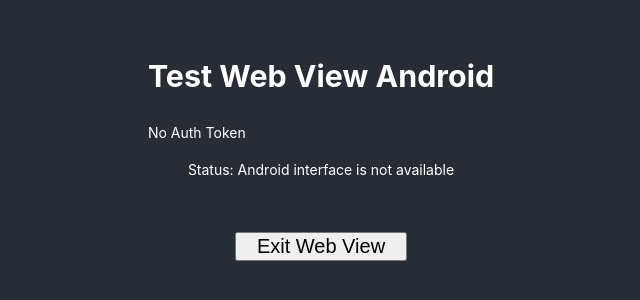
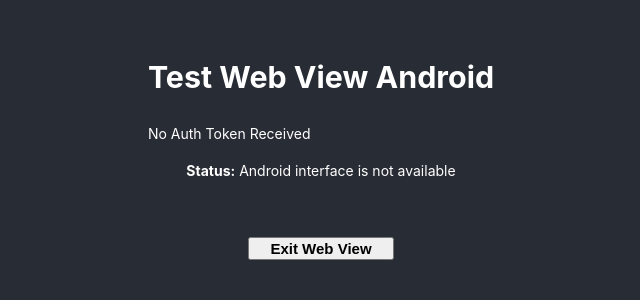
Before and after one commit to abhilasha007/abhsaini-webview-test, a React (Create React App) app: page /android in a window 1280 px wide. Shown: the part 246-546 px from the top of the page, without its empty margins (319-959 px from the left). Built offline with nearby package versions, Linux system fonts and the light colour scheme.

Commit message:
android webview fixes

```diff
--- a/src/WebViewAndroid.js
+++ b/src/WebViewAndroid.js
@@ -1,4 +1,4 @@
-import React, { useState, useEffect } from "react";
+import React, { useState, useEffect, useCallback } from "react";
 
 function WebViewAndroid() {
   const [text, setText] = useState("");
@@ -8,16 +8,16 @@ function WebViewAndroid() {
     if (!window.Android) {
       setText("Android interface is not available");
     } else {
-      window.Android.getToken("12345");
+      window.Android.getToken("getToken12345");
       setText("message posted to native from AuthToken");
     }
   };
 
-  const pageLoadComplete = () => {
+  const pageLoadCompleted = () => {
     if (!window.Android) {
       setText("Android interface is not available");
     } else {
-      window.Android.pageLoadCompleted("12345");
+      window.Android.pageLoadCompleted("pageLoadCompleted12345");
       setText("message posted to native from pageLoadCompleted");
     }
   };
@@ -26,43 +26,49 @@ function WebViewAndroid() {
     if (!window.Android) {
       setText("Android interface is not available");
     } else {
-      window.Android.exitWebView("12345");
+      window.Android.exitWebView("exitWebView12345");
       setText("message posted to native from exitWebView");
     }
   };
 
   // Message from Android (mobile)
-  function authToken(token) {
+  const authToken = useCallback((token) => {
     setToken(token);
-    pageLoadComplete();
-  }
+    pageLoadCompleted();
+  }, []); // No dependencies, authToken is constant
 
   useEffect(() => {
     // Sending message to mobile
     getToken();
+    console.log("useEffect called");
 
     // Listener For getting message from mobile
     window.authToken = authToken;
-  });
+  }, [authToken]);
 
   return (
     <div>
       <h3>Test Web View Android</h3>
+
       <div style={{ display: "flex", alignItems: "center", marginBottom: 20 }}>
-        <div style={{ fontSize: "14px" }}>
-          {token.length > 0
-            ? `Auth Token : ${token.substring(0, 50) + "..."}`
-            : "No Auth Token"}
+        <div style={{ fontSize: "14px", whiteSpace: "normal", overflowWrap: "break-word", maxWidth: "350px" }}>
+          {
+            token.length > 0
+              ? <>
+                  <span style={{ fontWeight: "bold" }}>Auth Token Received from Native:</span> {token.substring(0, 100) + "..."}
+                </>
+              : <div>No Auth Token Received</div>
+          }
         </div>
       </div>
 
-      <div style={{ marginBottom: 50, fontSize: "14px" }}>Status: {text}</div>
+      <div style={{ marginBottom: 50, fontSize: "14px" }}><span style={{ fontWeight: "bold" }}>Status:</span> {text}</div>
 
       <button
         onClick={exitWebView}
         style={{ marginBottom: 20, paddingLeft: 20, paddingRight: 20 }}
       >
-        <div style={{ fontSize: "20px" }}>Exit Web View</div>
+        <div style={{ fontSize: "15px", fontWeight: "bold" }}>Exit Web View</div>
       </button>
     </div>
   );
--- a/src/WebViewIOS.js
+++ b/src/WebViewIOS.js
@@ -83,12 +83,12 @@ function WebViewIOS() {
               ? <>
                   <span style={{ fontWeight: "bold" }}>Auth Token Received from Native:</span> {token.substring(0, 100) + "..."}
                 </>
-              : <div>"No Auth Token"</div>
+              : <div>No Auth Token Received</div>
           }
         </div>
       </div>
 
-      <div style={{ marginBottom: 50, fontSize: "14px" }}>Status: {text}</div>
+      <div style={{ marginBottom: 50, fontSize: "14px" }}><span style={{ fontWeight: "bold" }}>Status:</span> {text}</div>
 
       <button
         onClick={exitWebView}
```
